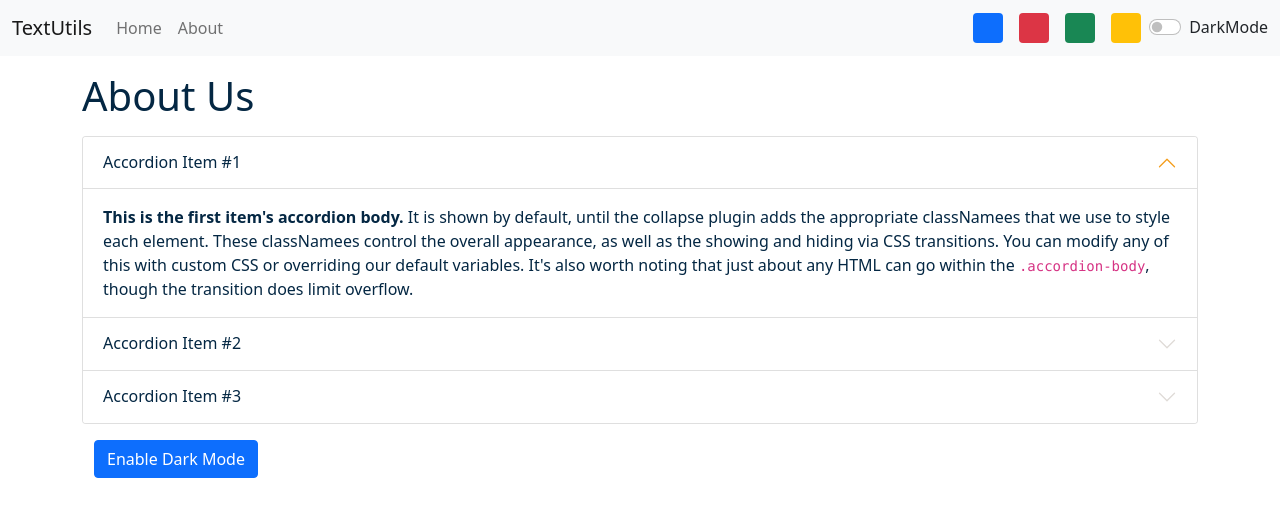
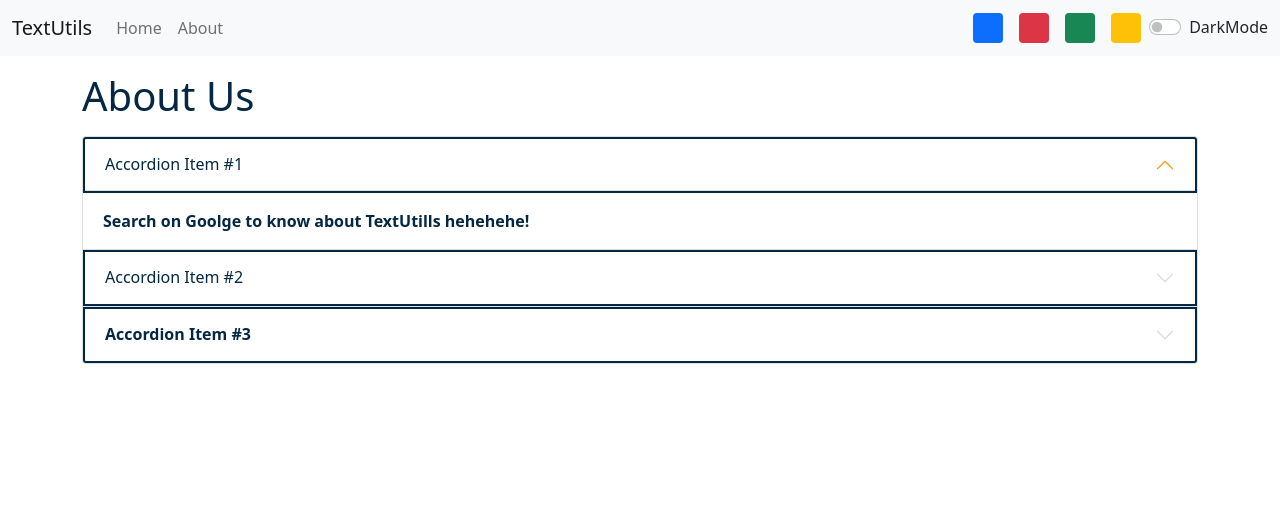
Before and after one commit to Numan381/textutils, a React (Create React App) app: page /about in a window 1280 px wide. Shown: the top 516 px of the page. Built offline with nearby package versions, Linux system fonts and the light colour scheme.

Commit message:
Update About.js
Signed-off-by: Numan381 <157959770+Numan381@users.noreply.github.com>

```diff
--- a/src/components/About.js
+++ b/src/components/About.js
@@ -1,32 +1,13 @@
-import React,{useState} from 'react';
+import React from 'react';
 // import Navbar from './Navbar';
 
 export default function About(props) {
 
-    const [myStyle, setMyStyle]= useState({
+    // const [myStyle, setMyStyle]= useState({
 
-        color:'black',
-        backgroundColor: 'white'
-        })
-        const [btnText, setBtnText] = useState("Enable Dark Mode")
-
-        const toggleStyle =()=>{
-            if (myStyle.color === 'black') {
-                setMyStyle({
-                    color:'white',
-                    backgroundColor: 'black',
-                    border: '1px solid white'
-                })
-                setBtnText("Enable light Mode")
-            }
-            else{
-                setMyStyle({
-                    color:'black',
-                    backgroundColor: 'white'
-                })
-                setBtnText("Enable Dark Mode")
-            }
-        }
+    //     color:'black',
+    //     backgroundColor: 'white'
+    //     })
   return (
 
       // <div className="container" style={myStyle} >
@@ -36,49 +17,48 @@ export default function About(props) {
           <div className="accordion-item">
             <h2 className="accordion-header" id="headingOne">
               {/* <button className="accordion-button" style={myStyle} type="button" data-bs-toggle="collapse" data-bs-target="#collapseOne" aria-expanded="true" aria-controls="collapseOne"> */}
-              <button className="accordion-button" style={{ background: props.mode === 'dark' ? 'grey' : 'white', color: props.mode === 'dark' ? 'white' : '#042743' }} type="button" data-bs-toggle="collapse" data-bs-target="#collapseOne" aria-expanded="true" aria-controls="collapseOne">
+              <button className="accordion-button" style={{ background: props.mode === 'dark' ? 'grey' : 'white', color: props.mode === 'dark' ? 'white' : '#042743',border:'2px solid',borderColor:props.mode === 'dark' ? 'white' : '#042743' }} type="button" data-bs-toggle="collapse" data-bs-target="#collapseOne" aria-expanded="true" aria-controls="collapseOne">
                 Accordion Item #1
               </button>
             </h2>
             <div id="collapseOne" className="accordion-collapse collapse show" aria-labelledby="headingOne" data-bs-parent="#accordionExample">
               {/* <div className="accordion-body"style={myStyle}> */}
               <div className="accordion-body" style={{ background: props.mode === 'dark' ? 'black' : 'white', color: props.mode === 'dark' ? 'white' : '#042743' }}>
-                <strong>This is the first item's accordion body.</strong> It is shown by default, until the collapse plugin adds the appropriate classNamees that we use to style each element. These classNamees control the overall appearance, as well as the showing and hiding via CSS transitions. You can modify any of this with custom CSS or overriding our default variables. It's also worth noting that just about any HTML can go within the <code>.accordion-body</code>, though the transition does limit overflow.
+                <strong>Search on Goolge to know about TextUtills hehehehe! </strong>
               </div>
             </div>
           </div>
           <div className="accordion-item">
             <h2 className="accordion-header" id="headingTwo">
               {/* <button className="accordion-button collapsed" style={myStyle} type="button" data-bs-toggle="collapse" data-bs-target="#collapseTwo" aria-expanded="false" aria-controls="collapseTwo"> */}
-              <button className="accordion-button collapsed" style={{ background: props.mode === 'dark' ? 'grey' : 'white', color: props.mode === 'dark' ? 'white' : '#042743' }} type="button" data-bs-toggle="collapse" data-bs-target="#collapseTwo" aria-expanded="false" aria-controls="collapseTwo">
+              <button className="accordion-button collapsed" style={{ background: props.mode === 'dark' ? 'grey' : 'white', color: props.mode === 'dark' ? 'white' : '#042743',border:'2px solid',borderColor:props.mode === 'dark' ? 'white' : '#042743' }} type="button" data-bs-toggle="collapse" data-bs-target="#collapseTwo" aria-expanded="false" aria-controls="collapseTwo">
                 Accordion Item #2
               </button>
             </h2>
             <div id="collapseTwo" className="accordion-collapse collapse" aria-labelledby="headingTwo" data-bs-parent="#accordionExample">
               {/* <div className="accordion-body"style={myStyle}> */}
               <div className="accordion-body" style={{ background: props.mode === 'dark' ? 'black' : 'white', color: props.mode === 'dark' ? 'white' : '#042743' }}>
-                <strong>This is the second item's accordion body.</strong> It is hidden by default, until the collapse plugin adds the appropriate classNamees that we use to style each element. These classNamees control the overall appearance, as well as the showing and hiding via CSS transitions. You can modify any of this with custom CSS or overriding our default variables. It's also worth noting that just about any HTML can go within the <code>.accordion-body</code>, though the transition does limit overflow.
-              </div>
+                <strong>I'm not Wala ! <code>But some time feel single</code></strong>              </div>
             </div>
           </div>
           <div className="accordion-item">
             <h2 className="accordion-header" id="headingThree">
               {/* <button className="accordion-button collapsed" style={myStyle} type="button" data-bs-toggle="collapse" data-bs-target="#collapseThree" aria-expanded="false" aria-controls="collapseThree"> */}
-              <button className="accordion-button collapsed" style={{ background: props.mode === 'dark' ? 'grey' : 'white', color: props.mode === 'dark' ? 'white' : '#042743' }} type="button" data-bs-toggle="collapse" data-bs-target="#collapseThree" aria-expanded="false" aria-controls="collapseThree">
-                Accordion Item #3
+              <button className="accordion-button collapsed" style={{ background: props.mode === 'dark' ? 'grey' : 'white', color: props.mode === 'dark' ? 'white' : '#042743',border:'2px solid',borderColor:props.mode === 'dark' ? 'white' : '#042743' }} type="button" data-bs-toggle="collapse" data-bs-target="#collapseThree" aria-expanded="false" aria-controls="collapseThree">
+                <strong>Accordion Item #3</strong>
               </button>
             </h2>
             <div id="collapseThree" className="accordion-collapse collapse" aria-labelledby="headingThree" data-bs-parent="#accordionExample">
               {/* <div className="accordion-body"style={myStyle}> */}
               <div className="accordion-body" style={{ background: props.mode === 'dark' ? 'black' : 'white', color: props.mode === 'dark' ? 'white' : '#042743' }}>
-                <strong>This is the third item's accordion body.</strong> It is hidden by default, until the collapse plugin adds the appropriate classNamees that we use to style each element. These classNamees control the overall appearance, as well as the showing and hiding via CSS transitions. You can modify any of this with custom CSS or overriding our default variables. It's also worth noting that just about any HTML can go within the <code>.accordion-body</code>, though the transition does limit overflow.
+                <strong>I'm doing just practice. <code>I have 3 frnds that was circle of my life! </code></strong>
               </div>
             </div>
           </div>
         </div>
-        <div className="container my-3">
+        {/* <div className="container my-3">
           <button type="button" onClick={toggleStyle} className="btn btn-primary">{btnText}</button>
-        </div>
+        </div> */}
       </div>
 
   )
```
